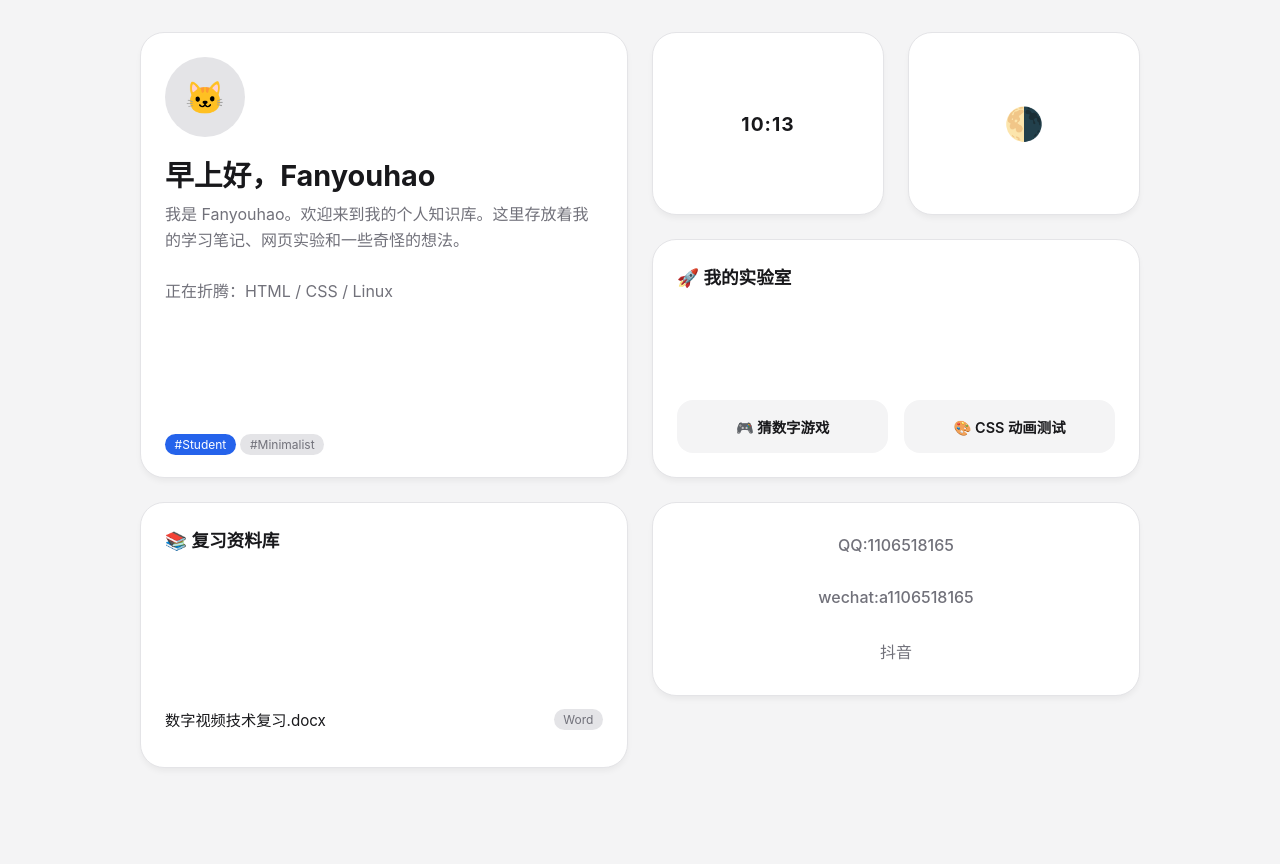
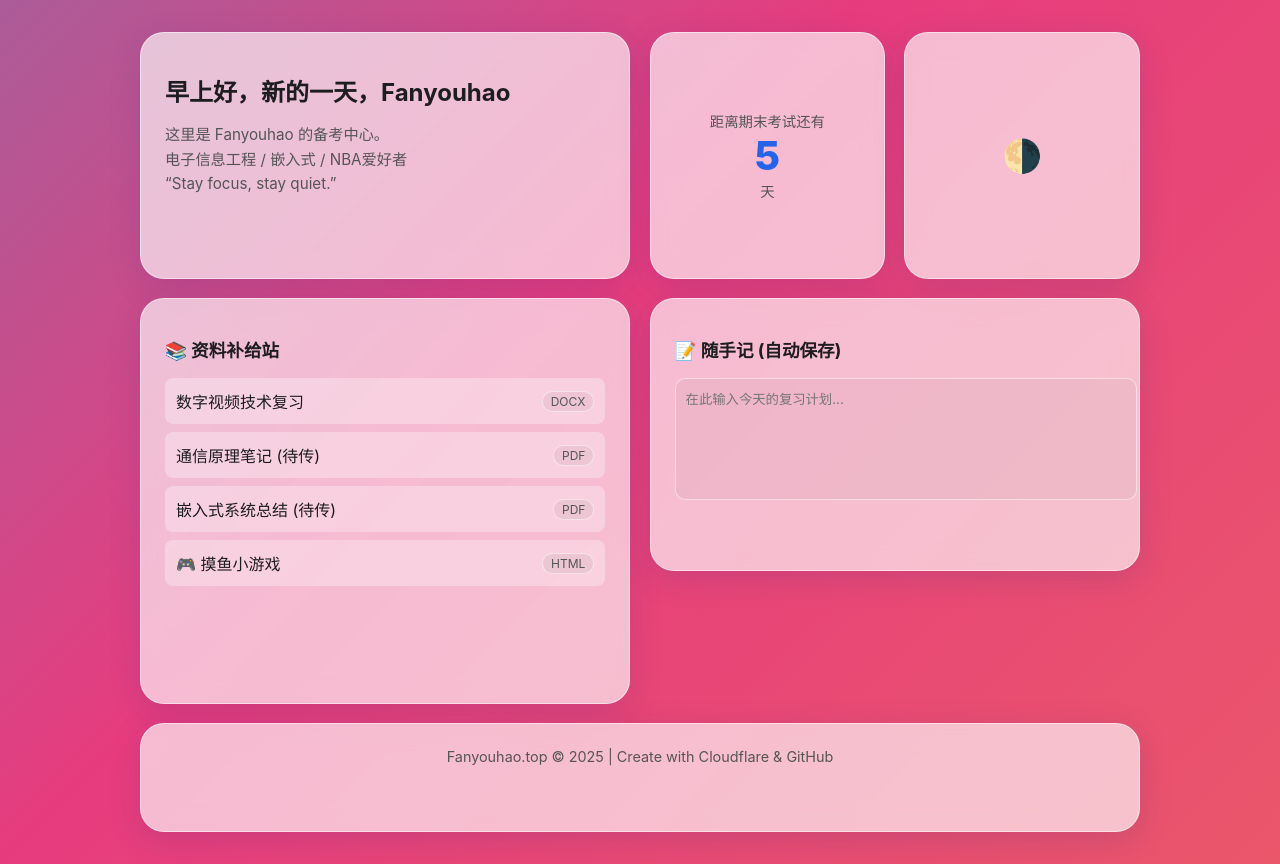
Before and after one commit to liumo666-create/my-website2, a plain HTML site: page index.html in a window 1280 px wide. Before the commit the page ends 800 px from the top, so only its background shows below. Drawn offline with Linux system fonts and the light colour scheme.

Commit message:
Update index.html

```diff
--- a/index.html
+++ b/index.html
@@ -3,177 +3,231 @@
 <head>
     <meta charset="UTF-8">
     <meta name="viewport" content="width=device-width, initial-scale=1.0">
-    <title>我的数字空间 | Fanyouhao</title>
+    <title>Fanyouhao | 数字空间</title>
     <style>
-        /* --- 1. 核心极简 CSS --- */
+        /* --- 1. 定义变量与动态背景 --- */
         :root {
-            --bg-color: #f4f4f5;
-            --card-bg: #ffffff;
-            --text-main: #18181b;
-            --text-sub: #71717a;
-            --accent: #2563eb; /* 科技蓝 */
-            --border: #e4e4e7;
-            --shadow: 0 4px 6px -1px rgba(0, 0, 0, 0.05);
+            --glass-bg: rgba(255, 255, 255, 0.65);
+            --glass-border: rgba(255, 255, 255, 0.5);
+            --text-main: #1d1d1f;
+            --text-sub: #555;
+            --accent: #2563eb;
+            --shadow: 0 8px 32px 0 rgba(31, 38, 135, 0.15);
         }
 
-        /* 暗黑模式变量 */
+        /* 暗黑模式 */
         [data-theme="dark"] {
-            --bg-color: #09090b;
-            --card-bg: #18181b;
-            --text-main: #f4f4f5;
+            --glass-bg: rgba(20, 20, 25, 0.75);
+            --glass-border: rgba(255, 255, 255, 0.1);
+            --text-main: #f5f5f7;
             --text-sub: #a1a1aa;
             --accent: #60a5fa;
-            --border: #27272a;
-            --shadow: none;
+            --shadow: 0 8px 32px 0 rgba(0, 0, 0, 0.3);
         }
 
-        * { margin: 0; padding: 0; box-sizing: border-box; transition: background 0.3s, color 0.3s; }
-        body { font-family: -apple-system, BlinkMacSystemFont, "Segoe UI", Roboto, sans-serif; background-color: var(--bg-color); color: var(--text-main); padding: 2rem; display: flex; justify-content: center; min-height: 100vh; }
+        body {
+            font-family: -apple-system, BlinkMacSystemFont, "Segoe UI", Roboto, sans-serif;
+            color: var(--text-main);
+            margin: 0;
+            padding: 2rem;
+            min-height: 100vh;
+            display: flex;
+            justify-content: center;
+            /* 动态渐变背景 */
+            background: linear-gradient(-45deg, #ee7752, #e73c7e, #23a6d5, #23d5ab);
+            background-size: 400% 400%;
+            animation: gradientBG 15s ease infinite;
+        }
 
-        /* --- 2. Bento Grid 布局系统 --- */
+        /* 背景动画关键帧 */
+        @keyframes gradientBG {
+            0% { background-position: 0% 50%; }
+            50% { background-position: 100% 50%; }
+            100% { background-position: 0% 50%; }
+        }
+
+        /* --- 2. 布局与卡片样式 --- */
         .container {
             display: grid;
-            grid-template-columns: repeat(4, 1fr); /* 4列布局 */
+            grid-template-columns: repeat(4, 1fr);
             grid-template-rows: auto auto auto;
-            gap: 1.5rem;
+            gap: 1.2rem;
             max-width: 1000px;
             width: 100%;
+            z-index: 1; /* 保证在背景之上 */
         }
 
-        /* 手机端适配：变为单列 */
         @media (max-width: 768px) {
             .container { grid-template-columns: 1fr; }
         }
 
-        /* 通用卡片样式 */
+        /* 毛玻璃卡片核心代码 */
         .card {
-            background: var(--card-bg);
+            background: var(--glass-bg);
+            backdrop-filter: blur(12px); /* 模糊效果 */
+            -webkit-backdrop-filter: blur(12px);
             border-radius: 1.5rem;
             padding: 1.5rem;
-            border: 1px solid var(--border);
+            border: 1px solid var(--glass-border);
             box-shadow: var(--shadow);
-            display: flex;
-            flex-direction: column;
-            justify-content: space-between;
+            transition: transform 0.3s ease, box-shadow 0.3s ease;
         }
-        .card:hover { transform: translateY(-2px); transition: transform 0.2s; }
 
-        /* --- 3. 各个功能模块 --- */
+        .card:hover {
+            transform: translateY(-5px);
+            box-shadow: 0 12px 40px 0 rgba(31, 38, 135, 0.25);
+        }
 
-        /* 个人介绍模块 (占2列2行) */
-        .profile-card { grid-column: span 2; grid-row: span 2; }
-        .avatar { width: 80px; height: 80px; background: var(--border); border-radius: 50%; margin-bottom: 1rem; overflow: hidden; display: flex; align-items: center; justify-content: center; font-size: 2rem; }
-        h1 { font-size: 1.8rem; font-weight: 700; margin-bottom: 0.5rem; }
-        p { color: var(--text-sub); line-height: 1.6; }
+        /* --- 3. 内部元素样式 --- */
+        h1 { font-size: 1.5rem; margin-bottom: 0.5rem; }
+        h2 { font-size: 1.1rem; margin-bottom: 1rem; color: var(--text-main); display: flex; align-items: center; gap: 8px;}
+        p { font-size: 0.95rem; color: var(--text-sub); line-height: 1.6; }
 
-        /* 时钟/状态模块 (占1列1行) */
-        .time-card { grid-column: span 1; display: flex; align-items: center; justify-content: center; font-weight: bold; font-size: 1.2rem; letter-spacing: 1px; }
+        .tag { background: rgba(0,0,0,0.05); padding: 2px 8px; border-radius: 10px; font-size: 0.75rem; color: var(--text-sub); border: 1px solid var(--glass-border); }
+        [data-theme="dark"] .tag { background: rgba(255,255,255,0.1); }
 
-        /* 切换主题按钮 (占1列1行) */
-        .theme-card { cursor: pointer; display: flex; align-items: center; justify-content: center; font-size: 2rem; }
+        /* 链接列表 */
+        .link-list a {
+            display: block;
+            text-decoration: none;
+            color: var(--text-main);
+            padding: 10px;
+            border-radius: 8px;
+            margin-bottom: 8px;
+            background: rgba(255,255,255,0.3);
+            border: 1px solid transparent;
+            display: flex; justify-content: space-between; align-items: center;
+        }
+        [data-theme="dark"] .link-list a { background: rgba(0,0,0,0.2); }
+        .link-list a:hover {
+            background: var(--accent);
+            color: white;
+            border-color: var(--accent);
+        }
+        .link-list a:hover .tag { color: white; background: rgba(255,255,255,0.2); }
 
-        /* 复习资料列表 (占2列2行) */
-        .resources-card { grid-column: span 2; grid-row: span 2; }
-        .card-header { font-size: 1.1rem; font-weight: 600; margin-bottom: 1rem; display: flex; align-items: center; gap: 0.5rem; }
-        .file-list { list-style: none; }
-        .file-list li { padding: 0.8rem 0; border-bottom: 1px solid var(--border); display: flex; justify-content: space-between; align-items: center; }
-        .file-list li:last-child { border-bottom: none; }
-        .file-link { text-decoration: none; color: var(--text-main); font-size: 0.95rem; }
-        .file-link:hover { color: var(--accent); }
-        .tag { font-size: 0.75rem; background: var(--border); padding: 0.2rem 0.6rem; border-radius: 1rem; color: var(--text-sub); }
+        /* 备忘录输入框 */
+        textarea {
+            width: 100%;
+            height: 100px;
+            background: rgba(0,0,0,0.03);
+            border: 1px solid var(--glass-border);
+            border-radius: 10px;
+            padding: 10px;
+            resize: none;
+            color: var(--text-main);
+            font-family: inherit;
+        }
+        textarea:focus { outline: 2px solid var(--accent); }
 
-        /* HTML 作品展示 (占2列1行) */
-        .projects-card { grid-column: span 2; }
-        .project-grid { display: grid; grid-template-columns: 1fr 1fr; gap: 1rem; }
-        .mini-project { background: var(--bg-color); padding: 1rem; border-radius: 1rem; text-decoration: none; color: var(--text-main); text-align: center; font-size: 0.9rem; font-weight: 600; }
-        .mini-project:hover { background: var(--accent); color: white; }
+        /* 倒计时数字 */
+        .countdown-num { font-size: 2.5rem; font-weight: 800; color: var(--accent); }
+        .countdown-label { font-size: 0.9rem; color: var(--text-sub); }
 
-        /* 社交链接 (占2列1行) */
-        .social-card { grid-column: span 2; display: flex; gap: 1rem; align-items: center; justify-content: space-around; }
-        .social-link { text-decoration: none; color: var(--text-sub); font-weight: 500; }
-        .social-link:hover { color: var(--accent); }
+        /* 网格位置控制 */
+        .profile { grid-column: span 2; grid-row: span 1; }
+        .countdown { grid-column: span 1; text-align: center; display: flex; flex-direction: column; justify-content: center; align-items: center; }
+        .toggle { grid-column: span 1; display: flex; align-items: center; justify-content: center; font-size: 2rem; cursor: pointer; }
+        .memo { grid-column: span 2; }
+        .resources { grid-column: span 2; grid-row: span 2; }
 
     </style>
 </head>
 <body>
 
     <div class="container">
-        <div class="card profile-card">
-            <div>
-                <div class="avatar">🐱</div> <h1 id="greeting">你好</h1>
-                <p>我是 Fanyouhao。欢迎来到我的个人知识库。这里存放着我的学习笔记、网页实验和一些奇怪的想法。<br><br>正在折腾：HTML / CSS / Linux</p>
-            </div>
-            <div style="margin-top: 2rem;">
-                <span class="tag" style="background:var(--accent); color:white;">#Student</span>
-                <span class="tag">#Minimalist</span>
+        <div class="card profile">
+            <h1 id="greeting">你好</h1>
+            <p>这里是 Fanyouhao 的备考中心。<br>电子信息工程 / 嵌入式 / NBA爱好者<br>“Stay focus, stay quiet.”</p>
+        </div>
+
+        <div class="card countdown">
+            <div class="countdown-label">距离期末考试还有</div>
+            <div id="days-left" class="countdown-num">0</div>
+            <div class="countdown-label">天</div>
+        </div>
+
+        <div class="card toggle" onclick="toggleTheme()" title="切换主题">
+            🌗
+        </div>
+
+        <div class="card resources">
+            <h2>📚 资料补给站</h2>
+            <div class="link-list">
+                <a href="https://wwaof.lanzoum.com/iDxHW3f2zuij" target="_blank">
+                    <span>数字视频技术复习</span>
+                    <span class="tag">DOCX</span>
+                </a>
+                <a href="#" target="_blank">
+                    <span>通信原理笔记 (待传)</span>
+                    <span class="tag">PDF</span>
+                </a>
+                <a href="#" target="_blank">
+                    <span>嵌入式系统总结 (待传)</span>
+                    <span class="tag">PDF</span>
+                </a>
+                <a href="my-projects/game.html">
+                    <span>🎮 摸鱼小游戏</span>
+                    <span class="tag">HTML</span>
+                </a>
             </div>
         </div>
 
-        <div class="card time-card" id="clock">
-            00:00
+        <div class="card memo">
+            <h2>📝 随手记 (自动保存)</h2>
+            <textarea id="memo-pad" placeholder="在此输入今天的复习计划..."></textarea>
         </div>
 
-        <div class="card theme-card" onclick="toggleTheme()" title="切换明暗模式">
-            🌗
-        </div>
-
-        <div class="card projects-card">
-            <div class="card-header">🚀 我的实验室</div>
-            <div class="project-grid">
-                <a href="my-projects/game.html" class="mini-project">🎮 猜数字游戏</a>
-                <a href="my-projects/demo.html" class="mini-project">🎨 CSS 动画测试</a>
-            </div>
-        </div>
-
-  <div class="card resources-card">
-    <div class="card-header">📚 复习资料库</div>
-    <ul class="file-list">
-        <li>
-            <a href="my-projects/files/video.docx" class="file-link">数字视频技术复习.docx</a>
-            <span class="tag">Word</span>
-        </li>
-    </ul>
-</div>
-        <div class="card social-card">
-            <a href="#" class="social-link">QQ:1106518165</a>
-            <a href="#" class="social-link">wechat:a1106518165</a>
-            <a href="https://www.douyin.com/user/MS4wLjABAAAAKD7gXoehr1Yq_yVSHfiRBmtKUISmPRnlXwGkDqRYWhM?from_tab_name=main" class="social-link">抖音</a>
+        <div class="card" style="grid-column: span 4; text-align: center; font-size: 0.9rem; color: var(--text-sub);">
+            Fanyouhao.top © 2025 | Create with Cloudflare & GitHub
         </div>
     </div>
 
     <script>
-        // --- 功能 1: 实时时钟 ---
-        function updateClock() {
+        // --- 功能1: 考试倒计时 (目标: 2026年1月7日) ---
+        function updateCountdown() {
+            // 注意：月份是从0开始的，所以1月是0
+            const examDate = new Date(2026, 0, 7);
             const now = new Date();
-            const timeString = now.toLocaleTimeString('zh-CN', { hour: '2-digit', minute: '2-digit' });
-            document.getElementById('clock').innerText = timeString;
+            const diff = examDate - now;
 
-            // 动态问候
-            const hour = now.getHours();
-            let greet = "你好";
-            if (hour < 12) greet = "早上好";
-            else if (hour < 18) greet = "下午好";
-            else greet = "晚上好";
-            document.getElementById('greeting').innerText = greet + "，Fanyouhao";
+            // 计算剩余天数，向上取整
+            const days = Math.ceil(diff / (1000 * 60 * 60 * 24));
+
+            // 如果考试过了，显示其他内容
+            const displayDays = days > 0 ? days : "Fighting";
+            document.getElementById('days-left').innerText = displayDays;
         }
-        setInterval(updateClock, 1000);
-        updateClock();
+        updateCountdown();
 
-        // --- 功能 2: 暗黑模式切换 ---
+        // --- 功能2: 动态问候 ---
+        const hour = new Date().getHours();
+        let greet = "你好";
+        if (hour < 6) greet = "还没睡？注意身体";
+        else if (hour < 12) greet = "早上好，新的一天";
+        else if (hour < 18) greet = "下午好，记得喝水";
+        else greet = "晚上好，享受宁静";
+        document.getElementById('greeting').innerText = greet + "，Fanyouhao";
+
+        // --- 功能3: 明暗模式切换 ---
         function toggleTheme() {
             const html = document.documentElement;
             const current = html.getAttribute('data-theme');
-            if (current === 'dark') {
-                html.setAttribute('data-theme', 'light');
-            } else {
-                html.setAttribute('data-theme', 'dark');
-            }
+            html.setAttribute('data-theme', current === 'dark' ? 'light' : 'dark');
         }
-
-        // 自动检测系统偏好
+        // 自动跟随系统
         if (window.matchMedia && window.matchMedia('(prefers-color-scheme: dark)').matches) {
             document.documentElement.setAttribute('data-theme', 'dark');
         }
+
+        // --- 功能4: 备忘录自动保存 (LocalStorage) ---
+        const memoPad = document.getElementById('memo-pad');
+        // 页面加载时，读取保存的内容
+        memoPad.value = localStorage.getItem('my-memo') || '';
+        // 每次输入时，保存内容
+        memoPad.addEventListener('input', () => {
+            localStorage.setItem('my-memo', memoPad.value);
+        });
     </script>
 </body>
 </html>
```
